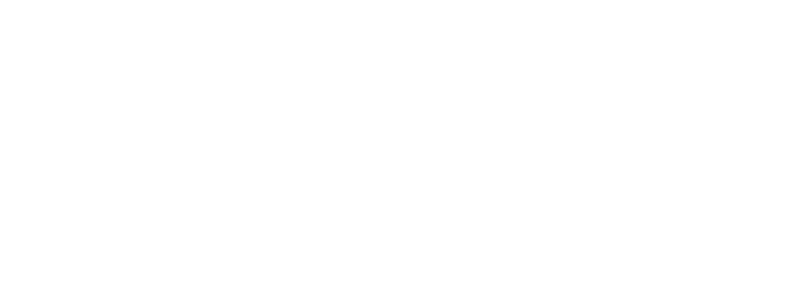
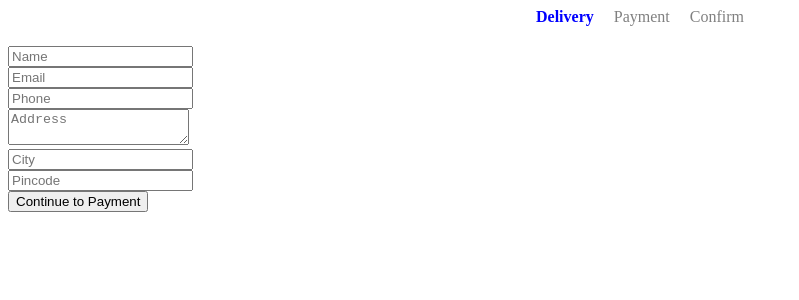
Before and after one commit to Tejesh-8299/SHOPLANE, a React (Vite) app: page /checkout in a window 1280 px wide. Before the commit this address had no page. Shown: the top 300 px of the page, without its empty margins (0-799 px from the left). Built offline with nearby package versions, Linux system fonts and the light colour scheme.

Commit message:
added css

```diff
--- a/src/App.jsx
+++ b/src/App.jsx
@@ -3,6 +3,7 @@
 import Home from "./pages/Home";
 import ProductDetails from "./pages/ProductDetails";
 import Cart from "./pages/Cart";
+import Checkout from "./pages/Checkout";
 
 function App() {
   return (
@@ -12,6 +13,7 @@
           <Route path="/" element={<Home />} />
           <Route path="/product/:id" element={<ProductDetails />} />
           <Route path="/cart" element={<Cart />} />
+          <Route path="/checkout" element={<Checkout />} />
         </Routes>
       </BrowserRouter>
     </CartProvider>
--- /dev/null
+++ b/src/pages/Checkout.css
@@ -0,0 +1,15 @@
+.steps {
+  display: flex;
+  justify-content: center;
+  gap: 20px;
+  margin-bottom: 20px;
+}
+
+.steps span {
+  color: gray;
+}
+
+.steps .active {
+  color: blue;
+  font-weight: bold;
+}
--- a/src/pages/Checkout.jsx
+++ b/src/pages/Checkout.jsx
@@ -0,0 +1,111 @@
+import { useState } from "react";
+import "./Checkout.css";
+
+function Checkout() {
+
+  // ✅ 1. STATE (always at top)
+  const [form, setForm] = useState({
+    name: "",
+    email: "",
+    phone: "",
+    address: "",
+    city: "",
+    pincode: ""
+  });
+
+  const [errors, setErrors] = useState({});
+
+  // ✅ 2. HANDLE CHANGE
+  const handleChange = (e) => {
+    setForm({
+      ...form,
+      [e.target.name]: e.target.value
+    });
+  };
+
+  // ✅ 3. VALIDATION FUNCTION
+  const validate = () => {
+    let errs = {};
+
+    if (!form.name) errs.name = "Name is required";
+    if (!form.email.includes("@")) errs.email = "Invalid email";
+    if (form.phone.length !== 10) errs.phone = "Enter 10-digit phone";
+    if (!form.address) errs.address = "Address required";
+    if (!form.city) errs.city = "City required";
+    if (form.pincode.length !== 6) errs.pincode = "Invalid pincode";
+
+    setErrors(errs);
+    return Object.keys(errs).length === 0;
+  };
+
+  // ✅ 4. SUBMIT
+  const handleSubmit = () => {
+    if (validate()) {
+      alert("Proceeding to payment...");
+    }
+  };
+
+  // ✅ 5. RETURN (ALL JSX MUST BE HERE)
+  return (
+    <div>
+
+      {/* 🔷 Steps */}
+      <div className="steps">
+        <span className="active">Delivery</span>
+        <span>Payment</span>
+        <span>Confirm</span>
+      </div>
+
+      {/* 🔷 Form */}
+      <div className="form">
+
+        <div className="row">
+          <div>
+            <input name="name" placeholder="Name" onChange={handleChange} />
+            {errors.name && <p className="error">{errors.name}</p>}
+          </div>
+
+          <div>
+            <input name="email" placeholder="Email" onChange={handleChange} />
+            {errors.email && <p className="error">{errors.email}</p>}
+          </div>
+        </div>
+
+        <div>
+          <input name="phone" type="tel" placeholder="Phone" onChange={handleChange} />
+          {errors.phone && <p className="error">{errors.phone}</p>}
+        </div>
+
+        <div>
+          <textarea name="address" placeholder="Address" onChange={handleChange}></textarea>
+          {errors.address && <p className="error">{errors.address}</p>}
+        </div>
+
+        <div className="row">
+          <div>
+            <input name="city" placeholder="City" onChange={handleChange} />
+            {errors.city && <p className="error">{errors.city}</p>}
+          </div>
+
+          <div>
+            <input
+              name="pincode"
+              placeholder="Pincode"
+              maxLength="6"
+              onChange={handleChange}
+            />
+            {errors.pincode && <p className="error">{errors.pincode}</p>}
+          </div>
+        </div>
+
+        <button onClick={handleSubmit}>
+          Continue to Payment
+        </button>
+
+      </div>
+
+    </div>
+  );
+}
+
+export default Checkout;
--- a/src/pages/Home.css
+++ b/src/pages/Home.css
@@ -1,6 +1,7 @@
 .container {
   padding: 20px;
   background: #f5f5f5;
+  padding-left: 130px;
 }
 
 /* Navbar */
```
